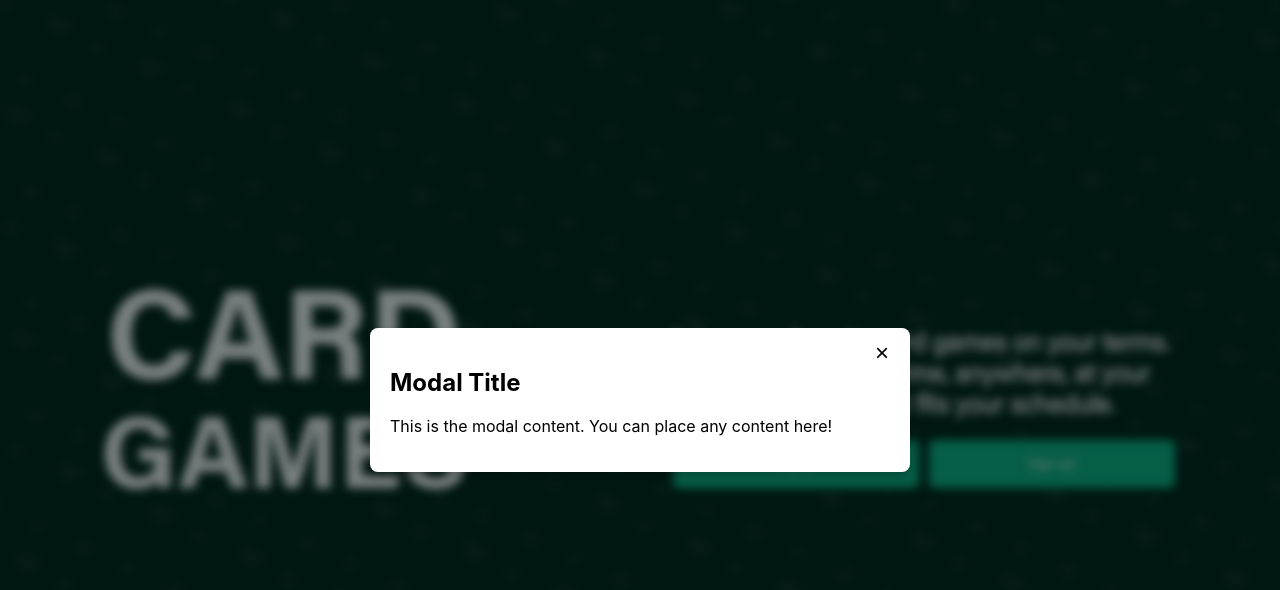
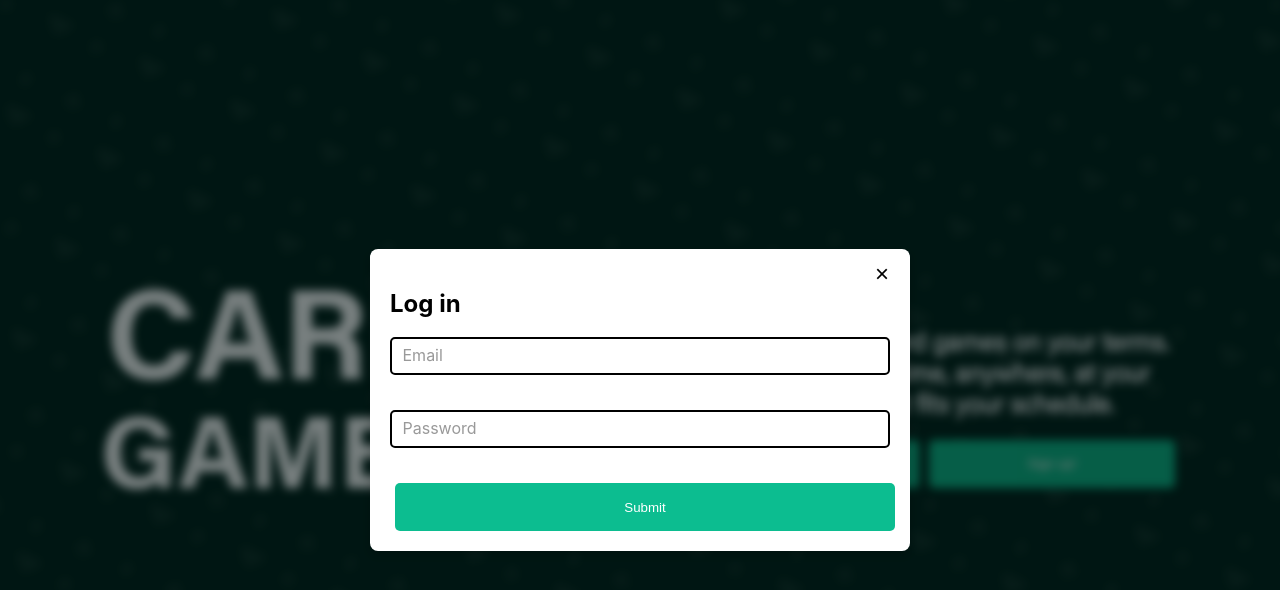
Before and after one commit to Shak-codes/Cards-Frontend, a React (Create React App) app: page / in a window 1280 px wide. Both pictures are taken after a click on the button "Log in!". Shown: the top 590 px of the page. Built offline with nearby package versions, Linux system fonts and the light colour scheme; no server answers.

Commit message:
Finishes up landing page design

```diff
--- a/src/components/Input/Input.tsx
+++ b/src/components/Input/Input.tsx
@@ -1,12 +1,11 @@
 import React from 'react';
 import './styles.scss';
 
-// Define the types for the props
 interface InputProps {
-  id: string;               // The id for the input and label
-  value: string;            // The value of the input
-  onChange: (e: React.ChangeEvent<HTMLInputElement>) => void; // The onChange handler for the input
-  label: string;            // The label text
+  id: string;
+  value: string;
+  onChange: (e: React.ChangeEvent<HTMLInputElement>) => void;
+  label: string;
 }
 
 const Input: React.FC<InputProps> = ({ id, value, onChange, label }) => {
--- a/src/components/Input/styles.scss
+++ b/src/components/Input/styles.scss
@@ -32,7 +32,7 @@
 
 .input-label {
   position: relative;
-  top: -75%;
+  top: -1.9em;
   left: 10px;
   padding: 0 0.5%;
   font-size: 16px;
@@ -44,7 +44,7 @@
 
 .rounded-input:focus + .input-label,
 .input-label.active {
-  top: -125%;
+  top: -4.2em;
   font-size: 12px;
   color: #009975;
 }
--- a/src/components/Modal/styles.scss
+++ b/src/components/Modal/styles.scss
@@ -1,21 +1,19 @@
 .modal-overlay {
   position: fixed;
-  top: 0;
-  left: 0;
-  right: 0;
-  bottom: 0;
+  inset: 0;
   background: rgba(0, 0, 0, 0.5);
   display: flex;
   justify-content: center;
   align-items: center;
   opacity: 0;
   transition: opacity 0.3s ease;
-  z-index: -2;
+  pointer-events: none;
+  z-index: 2;
 }
 
 .modal-overlay.open {
   opacity: 1;
-  z-index: 2;
+  pointer-events: auto;
 }
 
 .modal-content {
@@ -25,12 +23,12 @@
   max-width: 500px;
   width: 100%;
   box-shadow: 0 4px 8px rgba(0, 0, 0, 0.2);
-  transform: translateY(20vh); /* Start off-screen */
-  transition: transform 0.2s ease; /* Smooth slide-up animation */
+  transform: translateY(20vh);
+  transition: transform 0.2s ease;
 }
 
 .modal-overlay.open .modal-content {
-  transform: translateY(0); /* Move to its normal position */
+  transform: translateY(0);
 }
 
 .modal-close {
--- a/src/pages/Landing/Landing.tsx
+++ b/src/pages/Landing/Landing.tsx
@@ -3,24 +3,46 @@ import './styles.scss';
 import { ReactComponent as BGPattern } from '../../assets/background/animatedbackground.svg';
 import Button from '../../components/Button/Button';
 import Modal from '../../components/Modal/Modal';
+import Input from '../../components/Input/Input';
 
 const Landing: React.FC = () => {
-  const [isModalOpen, setIsModalOpen] = useState(false); // State to manage modal visibility
+  const [isLoginOpen, setIsLoginOpen] = useState(false);
+  const [isSignupOpen, setIsSignupOpen] = useState(false);
+  const [username, setUsername] = useState<string>('');
+  const [email, setEmail] = useState<string>('');
+  const [password, setPassword] = useState<string>('');
+  const [verifyPassword, setVerifyPassword] = useState<string>('');
+  const [securityPrompt, setSecurityPrompt] = useState<string>('');
+  const [securityAnswer, setSecurityAnswer] = useState<string>('');
 
-  // Function to open the modal
-  const openModal = () => {
-    setIsModalOpen(true);
+  const handleUsername = (e: React.ChangeEvent<HTMLInputElement>) => setUsername(e.target.value);
+  const handleEmail = (e: React.ChangeEvent<HTMLInputElement>) => setEmail(e.target.value);
+  const handlePassword = (e: React.ChangeEvent<HTMLInputElement>) => setPassword(e.target.value);
+  const handleVerifyPassword = (e: React.ChangeEvent<HTMLInputElement>) => setVerifyPassword(e.target.value);
+  const handleSecurityPrompt = (e: React.ChangeEvent<HTMLInputElement>) => setSecurityPrompt(e.target.value);
+  const handleSecurityAnswer = (e: React.ChangeEvent<HTMLInputElement>) => setSecurityAnswer(e.target.value);
+
+  const openLogin = () => {
+    setIsLoginOpen(true);
   };
 
-  // Function to close the modal
-  const closeModal = () => {
-    setIsModalOpen(false);
+  const closeLogin = () => {
+    setIsLoginOpen(false);
   };
+
+    const openSignup = () => {
+    setIsSignupOpen(true);
+  };
+
+  const closeSignup = () => {
+    setIsSignupOpen(false);
+  };
+
   return (
     <div className='container'>
-      <BGPattern className={`bg ${isModalOpen ? 'blur' : ''}`}>
+      <BGPattern className={`bg ${isLoginOpen || isSignupOpen ? 'blur' : ''}`}>
       </BGPattern>
-      <div className={`header ${isModalOpen ? 'blur' : ''}`}>
+      <div className={`header ${isLoginOpen || isSignupOpen ? 'blur' : ''}`}>
         <div className='title'>
           <p className="title1">CARD</p>
           <p className="title2">GAMES</p>
@@ -30,18 +52,30 @@ const Landing: React.FC = () => {
           <div className='auth'>
             <Button
               text='Log in!'
-              onClick={openModal}
+              onClick={openLogin}
             />
             <Button
               text='Sign up!'
-              onClick={() => alert('Button clicked!')}
+              onClick={openSignup}
             />
           </div>
         </div>
       </div>
-      <Modal isOpen={isModalOpen} onClose={closeModal}>
-        <h2>Modal Title</h2>
-        <p>This is the modal content. You can place any content here!</p>
+      <Modal isOpen={isSignupOpen} onClose={closeSignup}>
+        <h2>Create an account</h2>
+        <Input id='username' value={username} onChange={handleUsername} label='Username'/>
+        <Input id='email' value={email} onChange={handleEmail} label='Email'/>
+        <Input id='password' value={password} onChange={handlePassword} label='Password' />
+        <Input id='verifyPassword' value={verifyPassword} onChange={handleVerifyPassword}  label='Verify Password' />
+        <Input id='securityPrompt' value={securityPrompt} onChange={handleSecurityPrompt} label='Security Prompt' />
+        <Input id='securityAnswer' value={securityAnswer} onChange={handleSecurityAnswer} label='Security Answer' />
+        <Button text='Submit' onClick={closeSignup} />
+      </Modal>
+      <Modal isOpen={isLoginOpen} onClose={closeLogin}>
+        <h2>Log in</h2>
+        <Input id='email' value={email} onChange={handleEmail} label='Email'/>
+        <Input id='password' value={password} onChange={handlePassword} label='Password' />
+        <Button text='Submit' onClick={closeLogin} />
       </Modal>
     </div>
   );
--- a/src/pages/Landing/styles.scss
+++ b/src/pages/Landing/styles.scss
@@ -1,7 +1,7 @@
 @import '../../constants/colors.scss';
 
 * {
-  z-index: 1;
+    z-index: 0;
 }
 
 .container {
@@ -41,7 +41,8 @@
   align-items: center;
 }
 
-.title1, .title2 {
+.title1,
+.title2 {
   color: azure;
   font-family: 'AcuminBold', sans-serif;
   line-height: 1;
@@ -49,7 +50,6 @@
 }
 
 .title1 {
-
   font-size: clamp(20px, 10vw, 200px);
 }
 
@@ -58,8 +58,8 @@
 }
 
 .tagline {
+  display: flex;
   flex-direction: column;
-    display: flex;
   justify-content: flex-start;
   width: 40%;
 }
@@ -75,7 +75,6 @@
   flex-direction: row;
   width: 100%;
   height: 70%;
-    z-index: 1;
 }
 
 .animated-rect {
```
Lines whose indentation alone changed are shown as unchanged.
